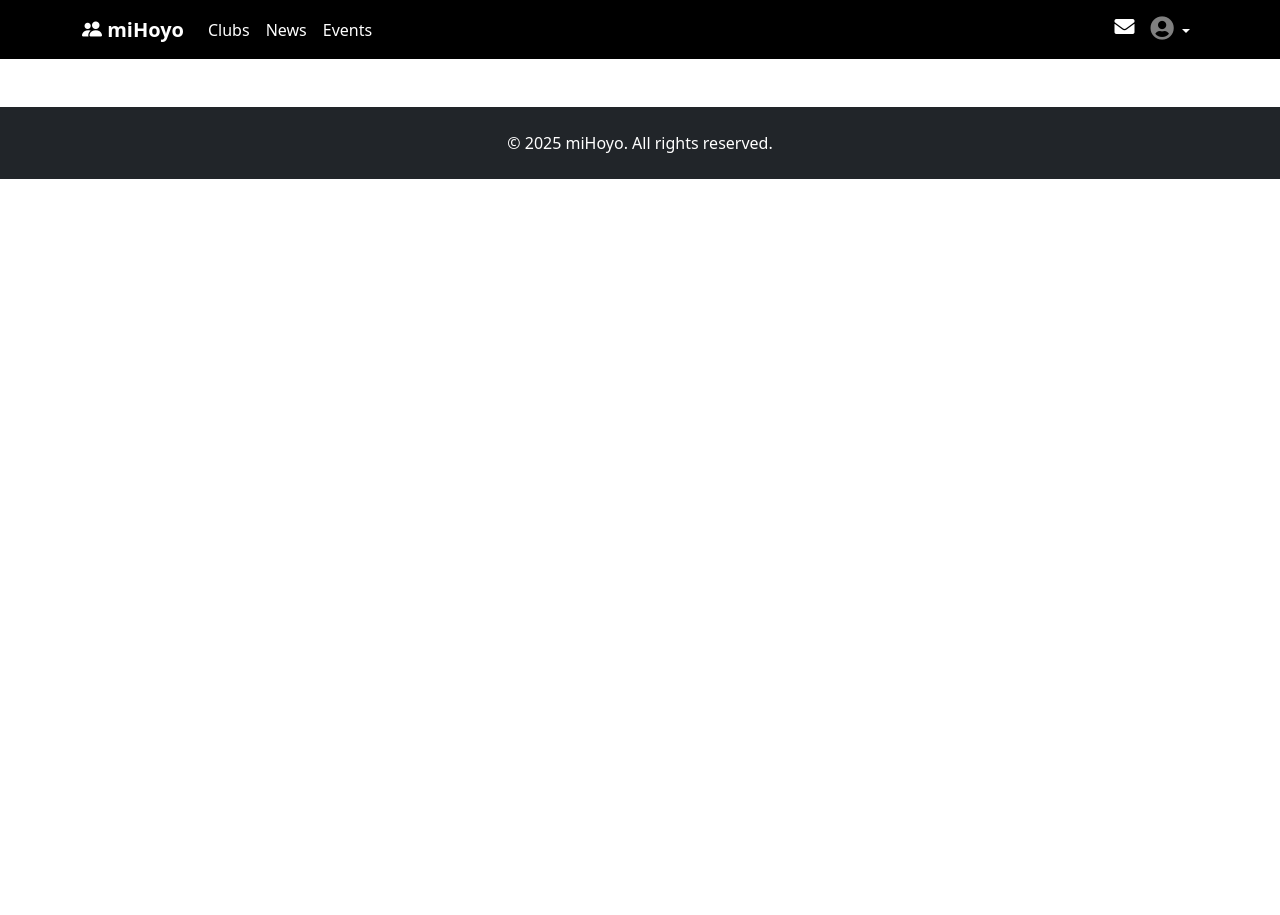
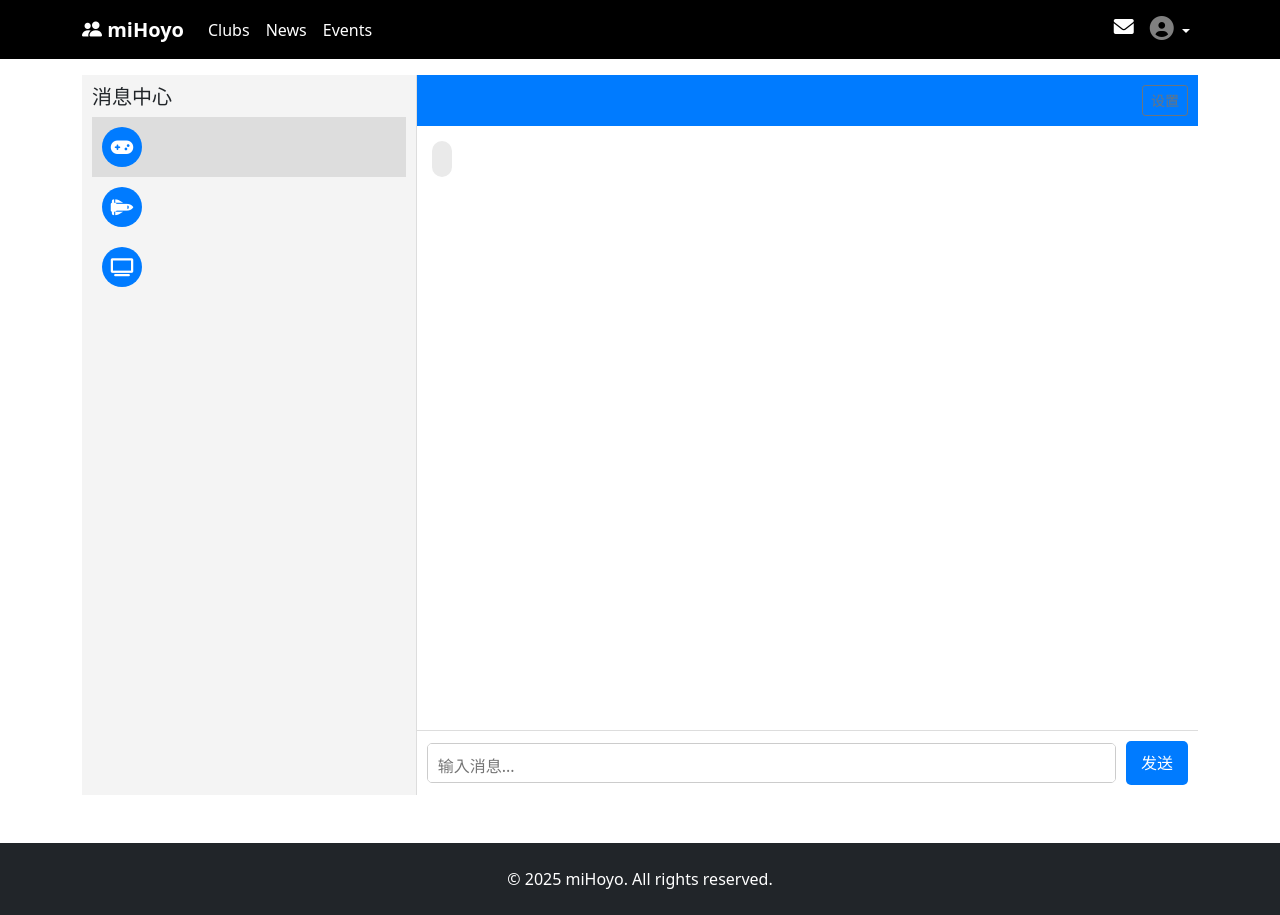
Before and after one commit to MingzeLi-qwq/Clubland, a Django app: page /messages/message_dashboard in a window 1280 px wide. Before the commit the page ends 179 px from the top, so only its background shows below. Run offline with Django 5.2, Linux system fonts and the light colour scheme; data that the repository does not hold is empty; some libraries are stand-ins or nearby versions.

Commit message:
Update message dashboard

```diff
--- a/message_system/templates/messages/message_dashboard.html
+++ b/message_system/templates/messages/message_dashboard.html
@@ -1,117 +1,7 @@
 {% extends 'base.html' %}
+{% load static %}
 
-{% load static %}
-<!DOCTYPE html>
-<html lang="zh">
-<head>
-    <meta charset="UTF-8">
-    <meta name="viewport" content="width=device-width, initial-scale=1.0">
-    <title>消息中心 - Chat</title>
-    <link rel="stylesheet" href="https://cdn.jsdelivr.net/npm/bootstrap@5.3.0/dist/css/bootstrap.min.css">
-    <script src="https://unpkg.com/vue@3.2.36/dist/vue.global.js"></script>
-    <style>
-        body {
-            background: url("{% static 'images/chat_bg.png' %}") no-repeat center center;
-            background-size: cover;
-            font-family: "Arial", sans-serif;
-        }
-        .chat-container {
-            display: flex;
-            height: 90vh;
-            max-width: 1200px;
-            margin: auto;
-            background: #fff;
-            border-radius: 15px;
-            box-shadow: 0px 4px 10px rgba(0, 0, 0, 0.1);
-            overflow: hidden;
-        }
-        .sidebar {
-            width: 280px;
-            background: #f5f7fa;
-            padding: 15px;
-            border-right: 1px solid #ddd;
-        }
-        .chat-list {
-            list-style: none;
-            padding: 0;
-            margin: 0;
-        }
-        .chat-list li {
-            padding: 12px;
-            display: flex;
-            align-items: center;
-            cursor: pointer;
-            border-radius: 8px;
-            transition: 0.2s;
-        }
-        .chat-list li:hover, .chat-list li.active {
-            background: #e0e6ed;
-        }
-        .chat-list img {
-            width: 40px;
-            height: 40px;
-            border-radius: 50%;
-            margin-right: 10px;
-        }
-        .chat-content {
-            flex: 1;
-            display: flex;
-            flex-direction: column;
-            justify-content: space-between;
-        }
-        .chat-header {
-            padding: 15px;
-            border-bottom: 1px solid #ddd;
-            display: flex;
-            align-items: center;
-            justify-content: space-between;
-        }
-        .chat-box {
-            flex: 1;
-            padding: 15px;
-            overflow-y: auto;
-        }
-        .chat-message {
-            max-width: 75%;
-            padding: 10px;
-            border-radius: 10px;
-            margin-bottom: 10px;
-        }
-        .chat-message.me {
-            background: #009688;
-            color: white;
-            align-self: flex-end;
-        }
-        .chat-message.other {
-            background: #e0e6ed;
-            color: black;
-            align-self: flex-start;
-        }
-        .chat-footer {
-            padding: 10px;
-            border-top: 1px solid #ddd;
-            display: flex;
-            align-items: center;
-        }
-        .chat-footer input {
-            flex: 1;
-            padding: 10px;
-            border: none;
-            border-radius: 8px;
-            margin-right: 10px;
-        }
-        .chat-footer button {
-            background: #007bff;
-            color: white;
-            border: none;
-            padding: 10px 20px;
-            border-radius: 8px;
-            cursor: pointer;
-        }
-    </style>
-</head>
-<body>
-
+{% block body %}
 <div id="app">
     <div class="chat-container">
         <!-- 左侧消息列表 -->
@@ -119,7 +9,9 @@
             <h5>消息中心</h5>
             <ul class="chat-list">
                 <li v-for="(chat, index) in chatList" :key="index" @click="selectChat(index)" :class="{ active: currentChatIndex === index }">
-                    <img :src="chat.avatar" alt="Avatar">
+                    <div class="icon-wrapper">
+                        <i :class="chat.icon"></i>
+                    </div>
                     <div>
                         <strong>{{ chat.name }}</strong>
                         <p style="margin:0; font-size: 12px; color: gray;">{{ chat.lastMessage }}</p>
@@ -141,22 +33,30 @@
                 </div>
             </div>
 
+            <!-- 优化的输入框 -->
             <div class="chat-footer">
-                <input type="text" v-model="newMessage" placeholder="输入消息...">
-                <button @click="sendMessage">发送</button>
+                <textarea v-model="newMessage"
+                          @keydown="handleKeyPress"
+                          @input="adjustTextareaHeight"
+                          placeholder="输入消息..."
+                          class="message-input"></textarea>
+                <button @click="sendMessage" class="send-btn">发送</button>
             </div>
         </div>
     </div>
 </div>
 
+<!-- Vue 逻辑 -->
+{% block extra_js %}
+<script src="https://unpkg.com/vue@3.2.36/dist/vue.global.js"></script>
 <script>
 const app = Vue.createApp({
     data() {
         return {
             chatList: [
-                { name: "无畏契约赛事", avatar: "https://via.placeholder.com/40", lastMessage: "🔥 快来看比赛", messages: [{ text: "你好！", sender: "other" }] },
-                { name: "崩坏星穹铁道", avatar: "https://via.placeholder.com/40", lastMessage: "全新世界开启！", messages: [{ text: "你好呀！", sender: "other" }] },
-                { name: "哔哩哔哩晚会", avatar: "https://via.placeholder.com/40", lastMessage: "直播开始提醒", messages: [{ text: "今晚看直播吗？", sender: "other" }] }
+                { name: "无畏契约赛事", icon: "fas fa-gamepad", lastMessage: "🔥 快来看比赛", messages: [{ text: "你好！", sender: "other" }] },
+                { name: "崩坏星穹铁道", icon: "fas fa-space-shuttle", lastMessage: "全新世界开启！", messages: [{ text: "你好呀！", sender: "other" }] },
+                { name: "哔哩哔哩晚会", icon: "fas fa-tv", lastMessage: "直播开始提醒", messages: [{ text: "今晚看直播吗？", sender: "other" }] }
             ],
             currentChatIndex: 0,
             newMessage: "",
@@ -175,11 +75,147 @@
             if (this.newMessage.trim()) {
                 this.currentChat.messages.push({ text: this.newMessage, sender: "me" });
                 this.newMessage = "";
+                this.resetTextareaHeight();  // 发送后重置输入框高度
             }
+        },
+        handleKeyPress(event) {
+            if (event.key === "Enter" && !event.shiftKey) {
+                event.preventDefault();
+                this.sendMessage();
+            }
+        },
+        adjustTextareaHeight(event) {
+            event.target.style.height = "auto";
+            event.target.style.height = (event.target.scrollHeight) + "px";
+        },
+        resetTextareaHeight() {
+            document.querySelector(".message-input").style.height = "40px";
         }
     }
 }).mount("#app");
 </script>
+{% endblock %}
 
-</body>
-</html>
+<!-- 引入 FontAwesome 图标库 -->
+<link rel="stylesheet" href="https://cdnjs.cloudflare.com/ajax/libs/font-awesome/6.0.0/css/all.min.css">
+
+<!-- CSS 样式优化 -->
+<style>
+.chat-container {
+    display: flex;
+    height: 90vh;
+}
+
+.sidebar {
+    width: 30%;
+    background: #f4f4f4;
+    padding: 10px;
+    border-right: 1px solid #ddd;
+}
+
+.chat-list {
+    list-style: none;
+    padding: 0;
+}
+
+.chat-list li {
+    display: flex;
+    align-items: center;
+    padding: 10px;
+    cursor: pointer;
+    transition: background 0.2s;
+}
+
+.chat-list li:hover, .chat-list li.active {
+    background: #ddd;
+}
+
+.icon-wrapper {
+    width: 40px;
+    height: 40px;
+    background: #007bff;
+    color: white;
+    display: flex;
+    align-items: center;
+    justify-content: center;
+    border-radius: 50%;
+    margin-right: 10px;
+    font-size: 18px;
+}
+
+.chat-content {
+    flex-grow: 1;
+    display: flex;
+    flex-direction: column;
+}
+
+.chat-header {
+    padding: 10px;
+    background: #007bff;
+    color: white;
+    display: flex;
+    justify-content: space-between;
+    align-items: center;
+}
+
+.chat-box {
+    flex-grow: 1;
+    padding: 15px;
+    overflow-y: auto;
+    display: flex;
+    flex-direction: column;
+}
+
+.chat-message {
+    max-width: 60%;
+    padding: 10px;
+    margin-bottom: 10px;
+    border-radius: 10px;
+}
+
+.chat-message.other {
+    background: #eaeaea;
+    align-self: flex-start;
+}
+
+.chat-message.me {
+    background: #007bff;
+    color: white;
+    align-self: flex-end;
+}
+
+.chat-footer {
+    display: flex;
+    align-items: center;
+    padding: 10px;
+    border-top: 1px solid #ddd;
+}
+
+.message-input {
+    flex-grow: 1;
+    padding: 10px;
+    border: 1px solid #ccc;
+    border-radius: 5px;
+    font-size: 16px;
+    resize: none;
+    height: 40px;
+    overflow-y: auto;
+}
+
+.send-btn {
+    margin-left: 10px;
+    padding: 10px 15px;
+    border: none;
+    background: #007bff;
+    color: white;
+    border-radius: 5px;
+    cursor: pointer;
+    font-size: 16px;
+}
+
+.send-btn:hover {
+    background: #0056b3;
+}
+</style>
+
+{% endblock %}
```
